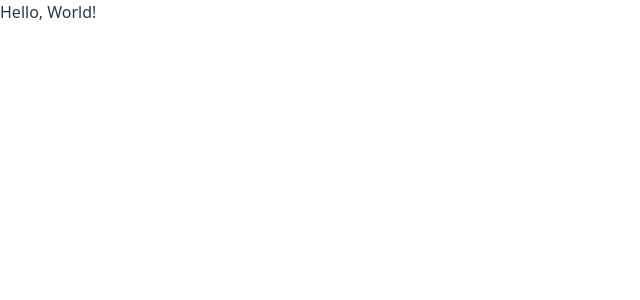
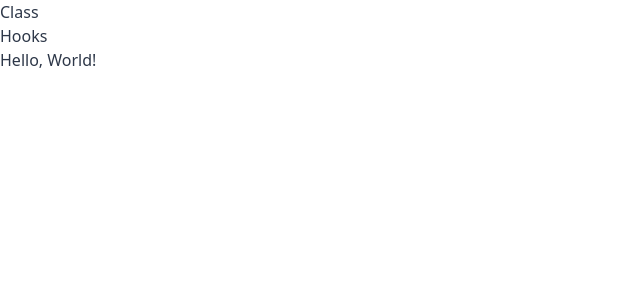
Before and after one commit to study-hary-id/react-hooks-live, a React (Create React App) app: page / in a window 1280 px wide. Shown: the top 300 px of the page, without its empty margins (0-640 px from the left). Built offline with nearby package versions, Linux system fonts and the light colour scheme.

Commit message:
Import Navbar and use BrowserRouter

```diff
--- a/src/App.js
+++ b/src/App.js
@@ -1,9 +1,24 @@
+import { BrowserRouter as Router, Routes, Route } from "react-router-dom";
+
+import Navbar from "./components/navbar";
+import ClassDemo from "./components/class-demo";
+import HooksDemo from "./components/hooks-demo";
 
 function App() {
+  const links = [
+    { name: "Class", path: "/" },
+    { name: "Hooks", path: "/hooks-demo" }
+  ];
+
   return (
-    <div>
-      Hello, World!
-    </div>
+    <Router>
+      <header>
+        <Navbar links={links} />
+      </header>
+      <main>
+        Hello, World!
+      </main>
+    </Router>
   );
 }
 
```
